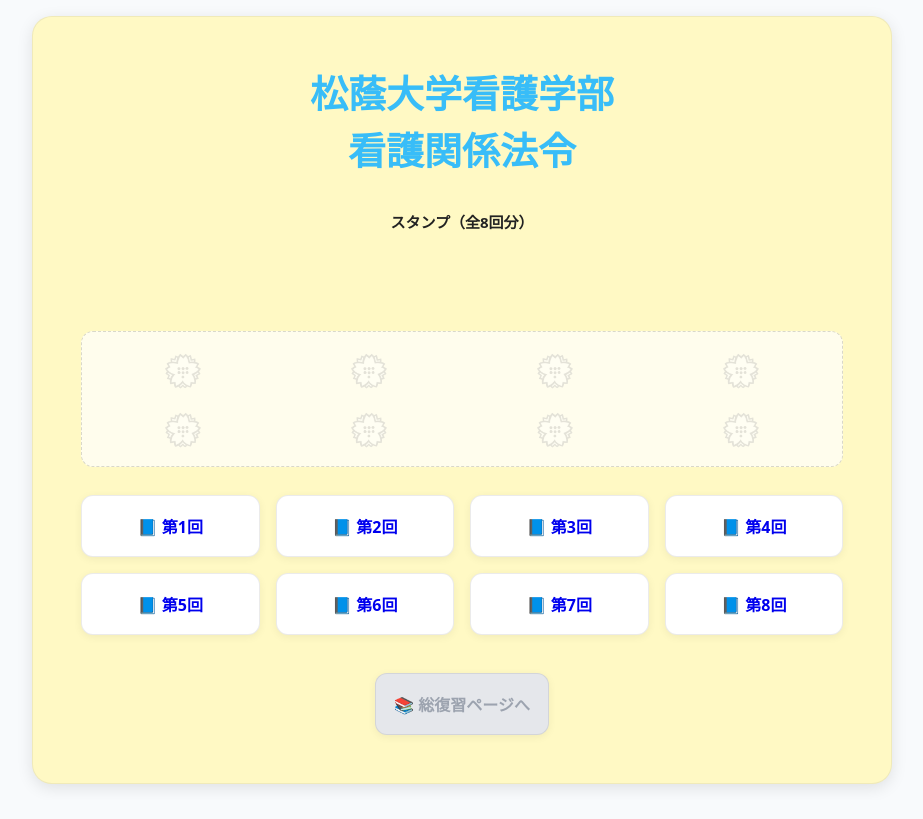
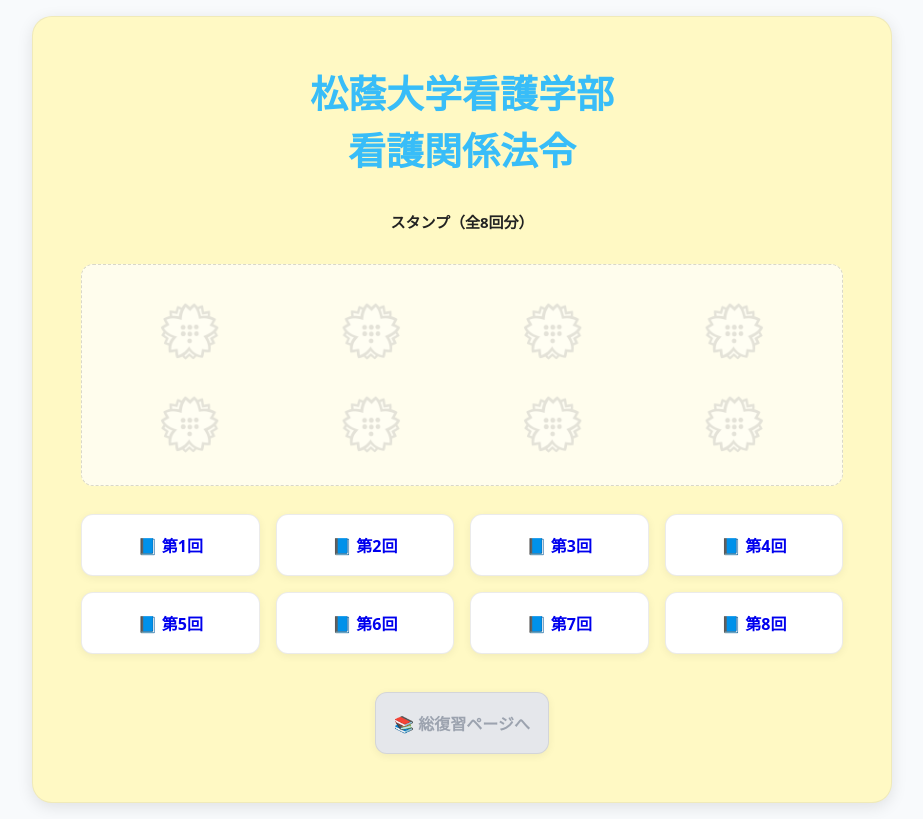
Before and after one commit to SHOIN-CHCN/nursing-law-app, a plain HTML site: page index.html in a window 1280 px wide. Shown: the whole page, without its empty margins (178-1101 px from the left). Drawn offline with Linux system fonts and the light colour scheme.

Commit message:
Update index.html

```diff
--- a/index.html
+++ b/index.html
@@ -33,8 +33,8 @@
     .stamp-grid{display:grid;grid-template-columns:repeat(4,1fr);gap:clamp(8px,2vw,16px);
       background:rgba(255,255,255,.7);border:1px dashed rgba(0,0,0,.15);border-radius:12px;
       padding:clamp(10px,2.6vw,16px)}
-    .stamp{font-size:clamp(20px,6vw,32px);text-align:center;filter:grayscale(1) opacity(.35);transition:.2s}
-    .stamp.active{filter:none;transform:scale(1.05)}
+    .stamp {font-size: clamp(28px, 8vw, 52px);text-align: center;filter: grayscale(1) opacity(.35);transition: .2s;}
+    .stamp-grid {padding: clamp(16px, 4vw, 28px);gap: clamp(12px, 3vw, 22px);}
 
     .lesson-buttons{display:grid;grid-template-columns:repeat(2,1fr);gap:clamp(10px,2.6vw,16px)}
     @media (min-width:640px){.lesson-buttons{grid-template-columns:repeat(4,1fr)}}
```
